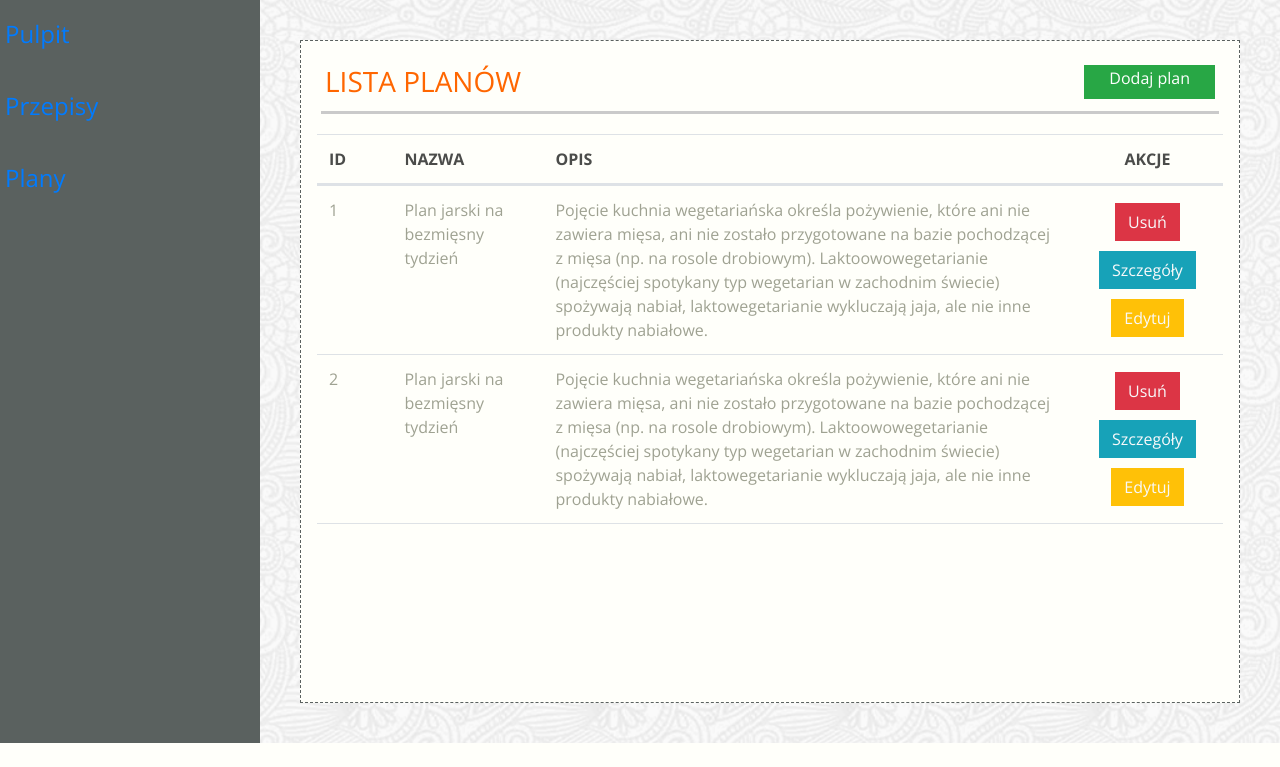
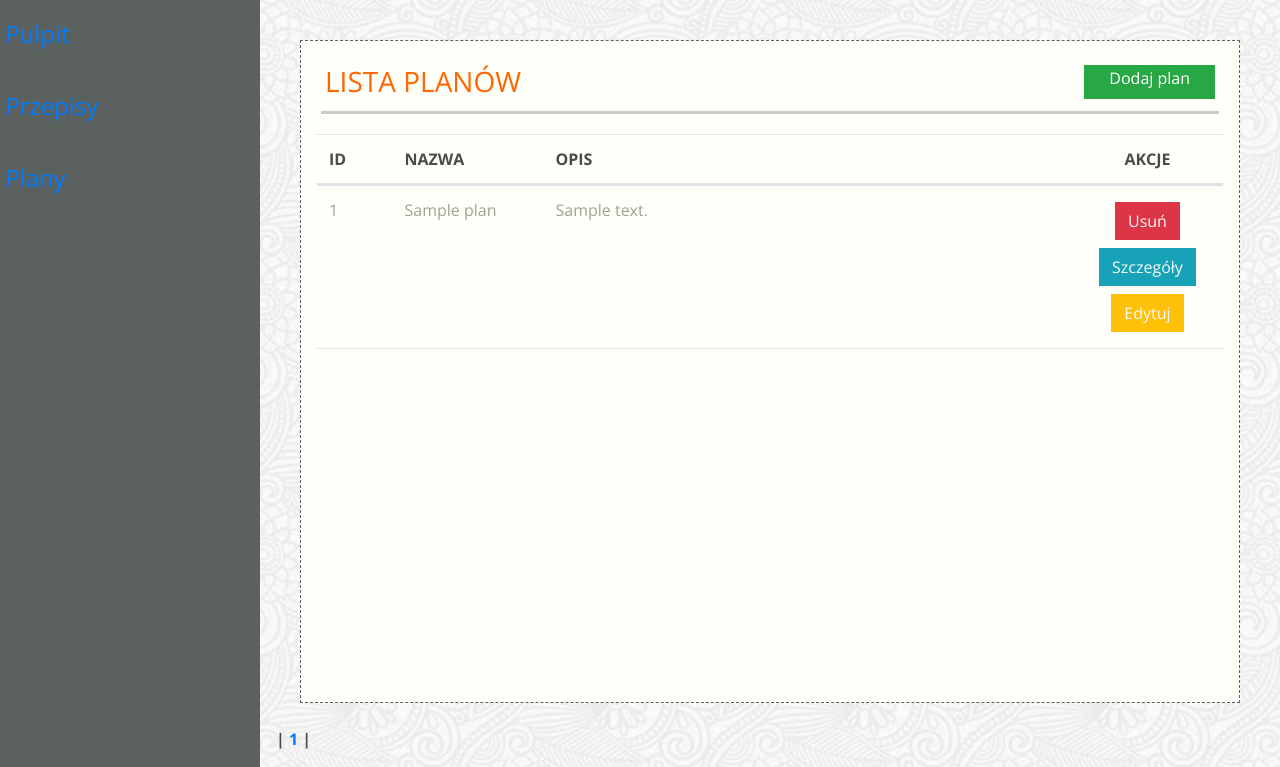
Before and after one commit to JaBrab1/jedzonko-team-project, a Django app: template jedzonko/templates/app-schedules.html in a window 1280 px wide. Shown: the part 84-851 px from the top of the page. Before the commit the page ends 827 px from the top, so only its background shows below. Run offline with Django 3.2, Linux system fonts and the light colour scheme; the template is opened without the code that fills it: most values are stand-ins (such as "Sample title", 1, 10 or a date in 2020); some libraries are stand-ins or nearby versions; some web fonts are replaced.

Commit message:
Lista planów

```diff
--- a/jedzonko/templates/app-schedules.html
+++ b/jedzonko/templates/app-schedules.html
@@ -25,16 +25,12 @@
             </tr>
             </thead>
             <tbody class="text-color-lighter">
+            {% for plan in plans %}
             <tr class="d-flex">
-                <td class="col-1">1</td>
-                <td class="col-2">Plan jarski na bezmięsny tydzień</td>
+                <td class="col-1">{{ plan.id }}</td>
+                <td class="col-2">{{ plan.name }}</td>
                 <td class="col-7">
-                    Pojęcie kuchnia wegetariańska określa pożywienie, które ani
-                    nie zawiera mięsa, ani nie zostało przygotowane na bazie
-                    pochodzącej z mięsa (np. na rosole drobiowym).
-                    Laktoowowegetarianie (najczęściej spotykany typ wegetarian w
-                    zachodnim świecie) spożywają nabiał, laktowegetarianie
-                    wykluczają jaja, ale nie inne produkty nabiałowe.
+                    {{ plan.description }}
                 </td>
                 <td class="col-2 d-flex align-items-center justify-content-center flex-wrap">
                     <a href="" class="btn btn-danger rounded-0 text-light m-1">Usuń</a>
@@ -44,27 +40,46 @@
                        class="btn btn-warning rounded-0 text-light m-1">Edytuj</a>
                 </td>
             </tr>
-            <tr class="d-flex">
-                <td class="col-1">2</td>
-                <td class="col-2">Plan jarski na bezmięsny tydzień</td>
-                <td class="col-7">
-                    Pojęcie kuchnia wegetariańska określa pożywienie, które ani
-                    nie zawiera mięsa, ani nie zostało przygotowane na bazie
-                    pochodzącej z mięsa (np. na rosole drobiowym).
-                    Laktoowowegetarianie (najczęściej spotykany typ wegetarian w
-                    zachodnim świecie) spożywają nabiał, laktowegetarianie
-                    wykluczają jaja, ale nie inne produkty nabiałowe.
-                </td>
-                <td class="col-2 d-flex align-items-center justify-content-center flex-wrap">
-                    <a href="" class="btn btn-danger rounded-0 text-light m-1">Usuń</a>
-                    <a href=""
-                       class="btn btn-info rounded-0 text-light m-1">Szczegóły</a>
-                    <a href=""
-                       class="btn btn-warning rounded-0 text-light m-1">Edytuj</a>
-                </td>
-            </tr>
+            {% endfor %}
+{#            <tr class="d-flex">#}
+{#                <td class="col-1">2</td>#}
+{#                <td class="col-2">Plan jarski na bezmięsny tydzień</td>#}
+{#                <td class="col-7">#}
+{#                    Pojęcie kuchnia wegetariańska określa pożywienie, które ani#}
+{#                    nie zawiera mięsa, ani nie zostało przygotowane na bazie#}
+{#                    pochodzącej z mięsa (np. na rosole drobiowym).#}
+{#                    Laktoowowegetarianie (najczęściej spotykany typ wegetarian w#}
+{#                    zachodnim świecie) spożywają nabiał, laktowegetarianie#}
+{#                    wykluczają jaja, ale nie inne produkty nabiałowe.#}
+{#                </td>#}
+{#                <td class="col-2 d-flex align-items-center justify-content-center flex-wrap">#}
+{#                    <a href="" class="btn btn-danger rounded-0 text-light m-1">Usuń</a>#}
+{#                    <a href=""#}
+{#                       class="btn btn-info rounded-0 text-light m-1">Szczegóły</a>#}
+{#                    <a href=""#}
+{#                       class="btn btn-warning rounded-0 text-light m-1">Edytuj</a>#}
+{#                </td>#}
+{#            </tr>#}
             </tbody>
         </table>
     </div>
 </div>
+    <div class="pagination">
+    <span class="step-links">
+        {% if plans.has_previous %}
+            <a href="?page=1">&laquo; Pierwsza strona</a>
+            &emsp;&emsp;&emsp;<a href="?page={{ plans.previous_page_number }}">Poprzednia</a>
+        {% endif %}
+{% for page in plans.paginator.page_range %}
+
+        <span class="current">
+            <strong>| <a href="/plan/list/?page={{ page }}"> {{ page }} </a>|</strong>{#            Strona {{ recipes.number }} z {{ recipes.paginator.num_pages }}.#}
+        </span>
+{% endfor %}
+        {% if plans.has_next %}
+            <a href="?page={{ plans.next_page_number }}">Następna</a>
+            &emsp;&emsp;&emsp;<a href="?page={{ plans.paginator.num_pages }}">Ostatnia strona &raquo;</a>
+        {% endif %}
+    </span>
+</div>
 {% endblock content %}
--- a/jedzonko/views.py
+++ b/jedzonko/views.py
@@ -121,4 +121,8 @@ class PlanAddRecipe(View):
 
 class PlanList(View):
     def get(self, request):
-        return render(request, "app-schedules.html")
+        plan_list = Plan.objects.all().order_by('name')
+        paginator = Paginator(plan_list, 50)
+        page = request.GET.get('page')
+        plans = paginator.get_page(page)
+        return render(request, "app-schedules.html", {'plans': plans})
```
